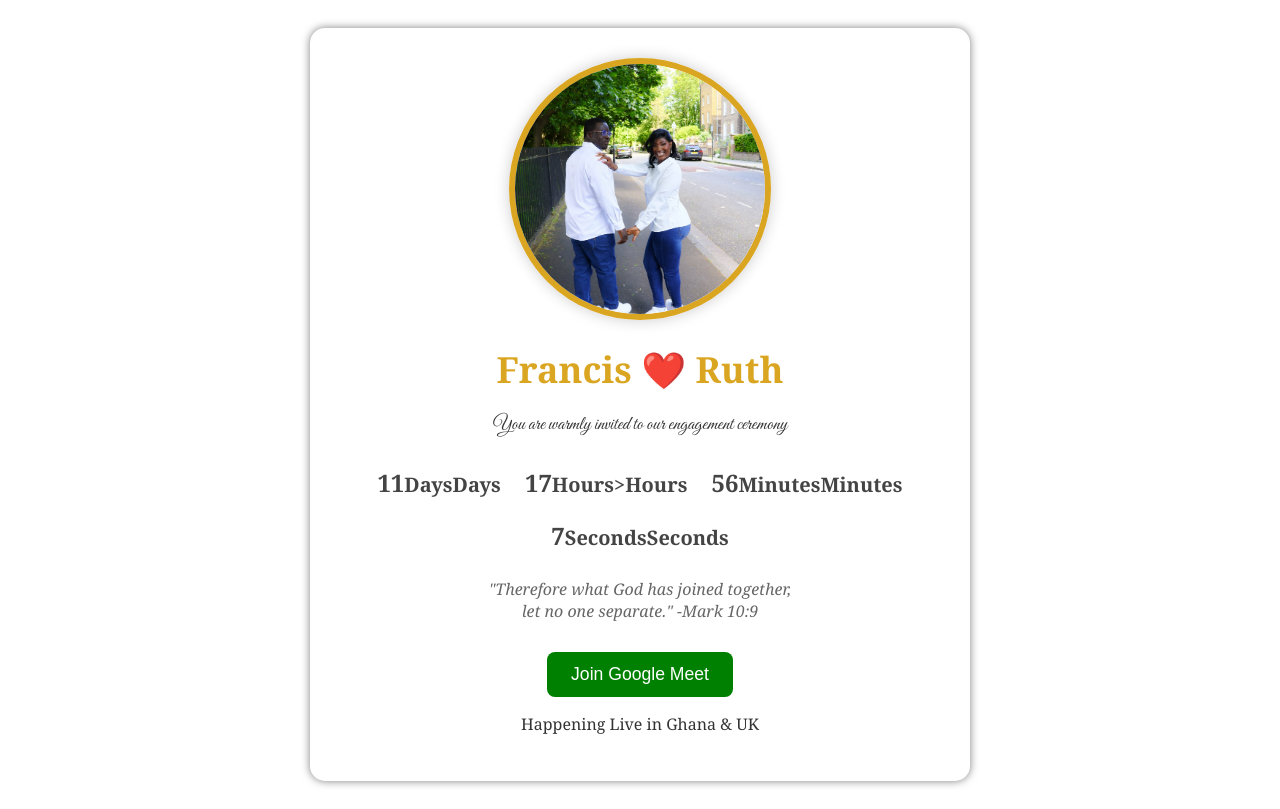
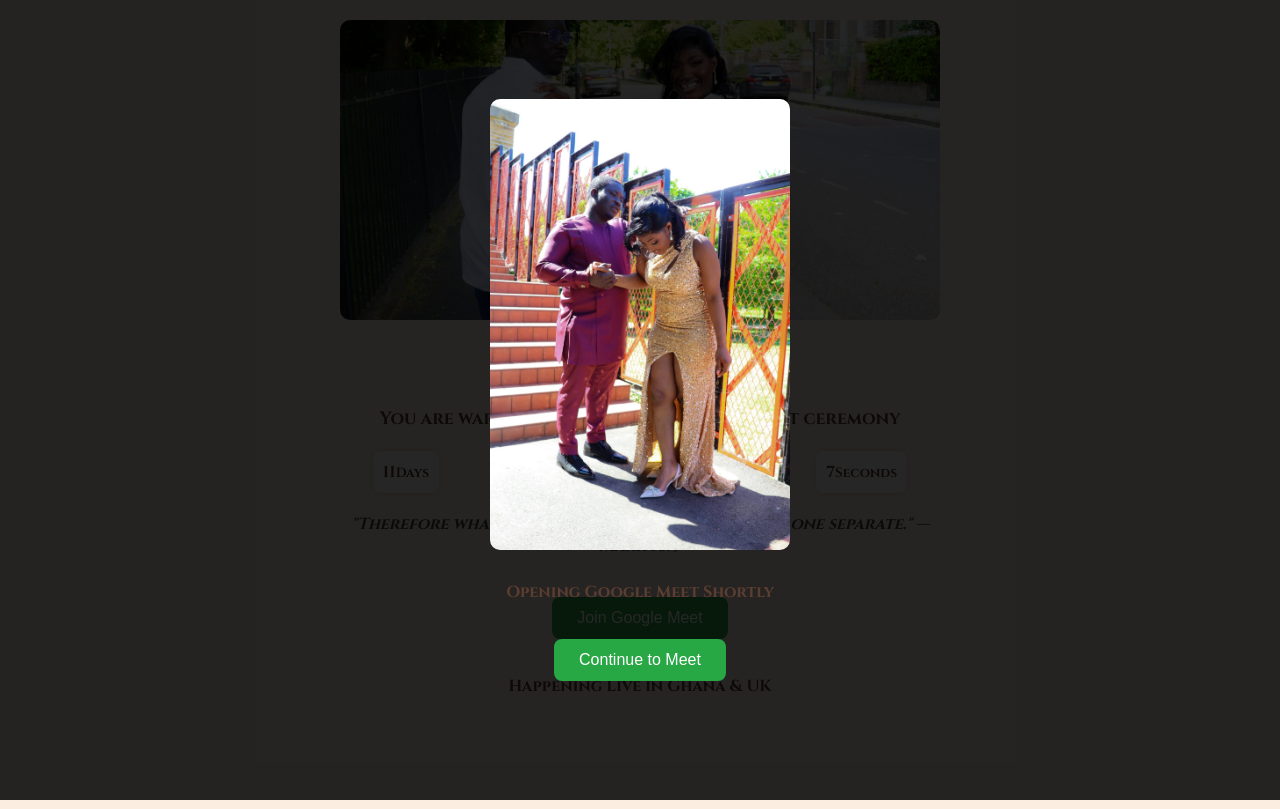
Before and after one commit to NANA-AMANKWAH/engagement-invitation, a plain HTML site: page index.html in a window 1280 px wide. Both pictures are taken after a click on the button "Join Google Meet". Drawn offline with Linux system fonts and the light colour scheme.

Commit message:
Add files via upload

```diff
--- a/index.html
+++ b/index.html
@@ -2,42 +2,43 @@
 <html lang="en">
 <head>
   <meta charset="UTF-8">
-    <meta name="viewport" content="width=device-width, initial-scale=1.0">
-    <title>Francis & Ruth - Engagement</title>
+  <title>Francis & Ruth's Engagement</title>
   <link rel="stylesheet" href="style.css">
   <script src="script.js" defer></script>
   <link href="https://fonts.googleapis.com/css2?family=Cinzel:wght@700&family=Great+Vibes&display=swap" rel="stylesheet">
 </head>
 <body>
   <div class="container">
-        <img src="couple.JPG" alt="Francis and Ruth" class="couple-photo">
-        <h1>Francis ❤️ Ruth</h1>
+    <img src="images/couple.JPG" alt="Francis and Ruth" class="couple-photo">
+    <h1>Francis ❤ Ruth</h1>
     <p class="subtitle">You are warmly invited to our engagement ceremony</p>
+
     <div class="countdown" id="countdown">
       <div><span id="days">00</span><small>Days</small></div>
       <div><span id="hours">00</span><small>Hours</small></div>
       <div><span id="minutes">00</span><small>Minutes</small></div>
       <div><span id="seconds">00</span><small>Seconds</small></div>
     </div>
-        <blockquote>
-            "Therefore what God has joined together,<br> let no one separate." -Mark 10:9 </br>
-        </blockquote>
+
+    <blockquote>"Therefore what God has joined together, let no one separate." — Mark 10:9</blockquote>
+
     <section class="join-meet">
       <button onclick="showPreview()" class="meet-link">Join Google Meet</button>
     </section>
-        <div id="preview-overlay">
+
+    <div class="preview-container" id="preview-overlay" style="display: none;">
       <div class="preview-slideshow">
-                <img src="Love1.jpg" class="slide-img"/>
-                <img src="Love2.jpg" class="slide-img"/>
-                <img src="Love3.jpg" class="slide-img"/>
+        <img src="images/love1.jpg" class="preview-img" alt="Photo 1">
+        <img src="images/love2.jpg" class="preview-img" alt="Photo 2">
+        <img src="images/love3.jpg" class="preview-img" alt="Photo 3">
       </div>
-            <P>Opening Google Meet Shortly</P>
+      <p>Opening Google Meet Shortly</p>
       <button onclick="continueToMeet()" class="continue-btn">Continue to Meet</button>
     </div>
+
     <footer>
       <p>Happening Live in Ghana & UK</p>
     </footer>
   </div>
-    <script src="script.js"></script>
 </body>
 </html>
--- a/script.js
+++ b/script.js
@@ -1,61 +1,52 @@
-const conutdownDate = new Date("June 21, 2025 09:00:00").getTime();
-const timer = setInterval(function () {
+// Countdown Timer
+const countdownDate = new Date("June 21, 2025 09:00:00").getTime();
+
+const timer = setInterval(() => {
   const now = new Date().getTime();
-    const distance = conutdownDate - now;
+  const distance = countdownDate - now;
 
   const days = Math.floor(distance / (1000 * 60 * 60 * 24));
   const hours = Math.floor((distance % (1000 * 60 * 60 * 24)) / (1000 * 60 * 60));
   const minutes = Math.floor((distance % (1000 * 60 * 60)) / (1000 * 60));
   const seconds = Math.floor((distance % (1000 * 60)) / 1000);
 
-    document.getElementById("days").innerHTML = days + "<small>Days</small>";
-    document.getElementById("hours").innerHTML = hours + "<small>Hours></small>";
-    document.getElementById("minutes").innerHTML = minutes + "<small>Minutes</small>";
-    document.getElementById("seconds").innerHTML = seconds + "<small>Seconds</small>";
+  document.getElementById("days").innerHTML = days;
+  document.getElementById("hours").innerHTML = hours;
+  document.getElementById("minutes").innerHTML = minutes;
+  document.getElementById("seconds").innerHTML = seconds;
 
   if (distance < 0) {
     clearInterval(timer);
-        document.getElementById("countdown").innerHTML = "<h3>🎉 It's Time!🎉</h3>";
+    document.getElementById("countdown").innerHTML = "<h3>🎉 It's Time! 🎉</h3>";
   }
 }, 1000);
 
-let current = 0;
-const slides = document.querySelectorAll(".slideshow img");
+// Slideshow Preview
+function showPreview() {
+  const overlay = document.getElementById("preview-overlay");
+  const images = document.querySelectorAll(".preview-img");
+  let index = 0;
 
-setInterval(() =>{
-    slides[current].style.display ="none";
-    current = (current + 1) % slides.length;
-    slides[current].style.display = "block";
-}, 1500);
+  overlay.style.display = "flex";
 
-function showPreview() {
-    const modal = document.getElementById("previewModal");
-    const images = document.querySelectorAll(".slide-img");
-    let currentIndex = 0;
-
-    modal.style.display = "flex";
-
-    function showImage(index) {
-      images.forEach((img, i) => {
-        img.classList.toggle("active", i === index);
+  function showImage(i) {
+    images.forEach((img, idx) => {
+      img.classList.remove("active");
+      if (idx === i) img.classList.add("active");
     });
   }
 
-    showImage(currentIndex);
-    const interval = setInterval(() => {
-      currentIndex++;
-      if (currentIndex < images.length) {
-        showImage(currentIndex);
+  showImage(index);
+  const slideInterval = setInterval(() => {
+    index++;
+    if (index < images.length) {
+      showImage(index);
     } else {
-        clearInterval(interval);
-        window.location.href = "https://meet.google.com/ter-qipr-ukn";
+      clearInterval(slideInterval);
     }
   }, 1500);
 }
 
-  function showPreview() {
-    document.querySelector(".preview-container").style.display = "block";
-  }
 function continueToMeet() {
   window.location.href = "https://meet.google.com/ter-qipr-ukn";
 }
--- a/style.css
+++ b/style.css
@@ -1,137 +1,95 @@
-body{
-    background: linear-gradient(to bottom right, #fff0f5);
-    font-family: 'Georgia', serif;
+body {
+    font-family: 'Cinzel', serif;
+    background: #fbeee0;
+    color: #5b3e31;
     text-align: center;
+    margin: 0;
+    padding: 0;
+  }
+
+  .container {
     padding: 20px;
-    color: #333;
-}
-.container{
     max-width: 600px;
     margin: auto;
-    background: white;
-    padding: 30px;
-    border-radius: 15px;
-    box-shadow: 0 0 8px rgba(0,0,0,0.5);
-}
-.couple-photo{
-    width: 250px;
-    height: 250px;
-    border-radius: 50%;
-    border: 6px solid goldenrod;
-    box-shadow: 0 0 15px rgba(0,0,0,0.2);
-    object-fit: cover;
-    margin-bottom: 20px;
-}
-h1{
-    color: goldenrod;
-    font-size: 36px;
-    margin: 0;
-}
-.heart{
-    color: red;
-    font-size: 32px;
-}
-.invitation-text{
-    font-size: 18px;
-    margin-bottom: 20px;
-}
-#countdown div{
-    display: inline-block;
-    margin: 10px;
-    font-size: 1.5rem;
-    color: #444;
-    font-weight: bold;
-}
-blockquote{
-    font-style: italic;
-    color: #666;
-    margin-bottom: 30px;
-}
-.meet-link{
-    background-color: green;
-    color: white;
-    padding: 12px 24px;
-    border: none;
-    border-radius: 8px;
-    font-size: 1.1rem;
-    cursor: pointer;
-    transition: backgroud-color 0.3s ease;
-}
-.meet-link:hover{
-    background: #a00000;
-}
-.location-text{
-    font-size: 16px;
-    margin-top: 20px;
-}
-h1.name{
-    font-family: 'cinzel',serif;
-    color: goldenrod;
-}
-.subtitle{
-    font-family: 'Great Vibes', cursive;
-    font-size: 1.2rem;
-    color: #333;
-}
-#preview-overlay{
-    display: none;
-    position: fixed;
-    top: 0; left: 0;
-    width: 100%;
-    height: 100%;
-    background-color: rgba(0,0,0,0.95);
-    z-index:9999;
-    text-align: center;
-    padding-top: 50px;
-}
-.preview-slideshow{
-    display: flex;
-    justify-content: center;
-    gap: 20px;
-    overflow-x: auto;
-    padding: 20px;
-}
-.slide-img{
-    width: 300px;
-    height: auto;
-    border-radius: 10px;
-    box-shadow: 0 4px 20px rgba(255,255,255,0.2);
-}
-.continue-btn{
-    margin-top: 20px;
-    padding: 12px 25px;
-    font-size: 18px;
-    border: none;
-    background: #fff;
-    cursor: pointer;
-}
-.model{
-    display: none;
-    position: fixed;
-    z-index: 999;
-    left: 0;
-    top: 0;
-    width: 100%;
-    height: 100%;
-    background-color: rgba(0,0,0,0.85);
-    justify-content: center;
-    align-items: center;
-}
-.modal-content{
-    background-color: #fff;
-    padding: 30px;
-    border-radius: 10px;
-    text-align: center;
-    max-width: 600px;
-    width: 90%;
-}
-.preview-img{
-    display: none;
+  }
+
+  .couple-photo {
     width: 100%;
     max-height: 300px;
     object-fit: cover;
-    margin-bottom: 10px;
-}
-.preview-img.active{
+    border-radius: 10px;
+  }
+
+  h1 {
+    font-family: 'Great Vibes', cursive;
+    font-size: 2.5em;
+    margin: 10px 0;
+  }
+
+  .subtitle {
+    font-size: 1.1em;
+    margin-bottom: 20px;
+  }
+
+  .countdown {
+    display: flex;
+    justify-content: space-around;
+    margin: 20px 0;
+  }
+
+  .countdown div {
+    background: #fff;
+    padding: 10px;
+    border-radius: 8px;
+    box-shadow: 0 0 5px rgba(0,0,0,0.1);
+  }
+
+  .join-meet .meet-link,
+  .continue-btn {
+    background: #28a745;
+    color: white;
+    padding: 12px 25px;
+    border: none;
+    border-radius: 8px;
+    font-size: 1em;
+    margin: 20px 0;
+    cursor: pointer;
+    transition: background 0.3s ease;
+  }
+
+  .meet-link:hover,
+  .continue-btn:hover {
+    background: #218838;
+  }
+
+  .preview-container {
+    position: fixed;
+    top: 0;
+    left: 0;
+    width: 100%;
+    height: 100%;
+    background: rgba(0,0,0,0.85);
+    display: flex;
+    flex-direction: column;
+    align-items: center;
+    justify-content: center;
+    z-index: 999;
+  }
+
+  .preview-slideshow img {
+    width: 300px;
+    height: auto;
+    display: none;
+    border-radius: 10px;
+    margin-bottom: 15px;
+  }
+
+  .preview-img.active {
     display: block;
-}
+  }
+
+  blockquote {
+    margin: 20px auto;
+    font-style: italic;
+    color: #444;
+  }
```
Also changed, not shown: images/Love1.jpg (added), images/Love2.jpg (added), images/Love3.jpg (added), images/couple.JPG (added). Lines whose indentation alone changed are shown as unchanged.
